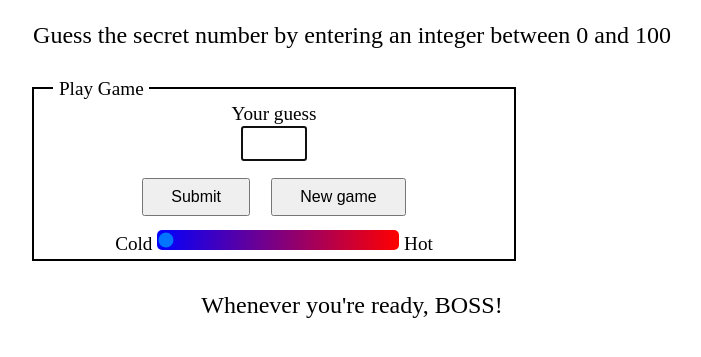
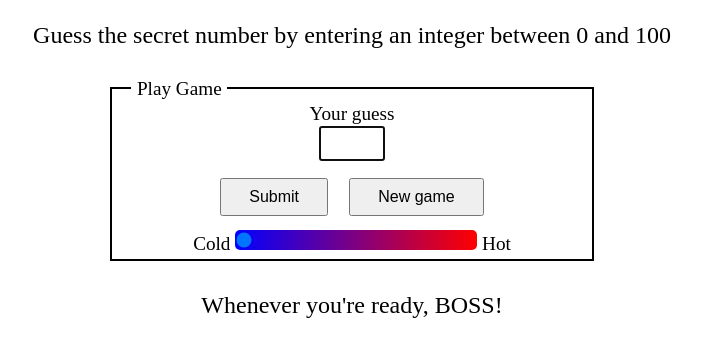
Before and after one commit to andela-calim/hot-or-cold, a plain HTML site: page index.html in a window 1280 px wide. Shown: the part 107-464 px from the top of the page, without its empty margins (288-989 px from the left). Drawn offline with Linux system fonts and the light colour scheme.

Commit message:
center adjustment

```diff
--- a/css/main.css
+++ b/css/main.css
@@ -53,7 +53,7 @@ input[type='range'] {
 }
 
 fieldset {
-	margin: 1em 25%;
+	margin: 1em auto;
 	border: 2px solid #000;
 	max-width: 25em;
 }
```
